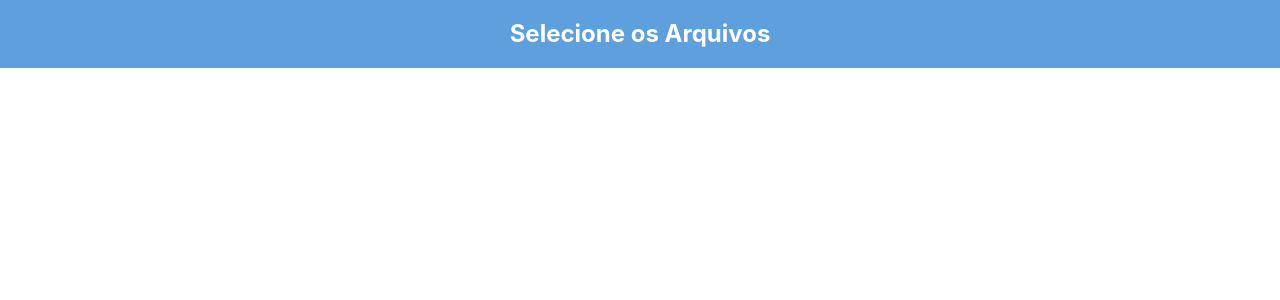
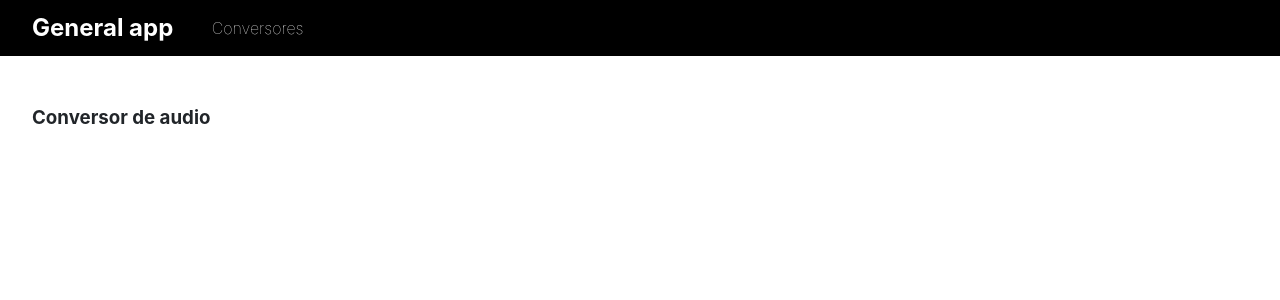
Before and after one commit to Diogoloiola/converter-frontent, a Vue app: page / in a window 1280 px wide. Shown: the top 300 px of the page. Built offline with nearby package versions, Linux system fonts and the light colour scheme.

Commit message:
create AppHeader

```diff
--- a/src/App.vue
+++ b/src/App.vue
@@ -1,7 +1,16 @@
 <template>
-  <AppUploadFiles />
+  <AppHeader />
+
+  <main class="container">
+    <section>
+      <div class="mt-3">
+        <h3>Conversor de audio</h3>
+      </div>
+    </section>
+
+  </main>
 </template>
 
 <script setup lang="ts">
-  import AppUploadFiles from './components/AppUploadFiles.vue';
+import AppHeader from './components/AppHeader.vue';
 </script>
--- /dev/null
+++ b/src/components/AppHeader.vue
@@ -0,0 +1,36 @@
+<template>
+    <header class="bg-black">
+        <div class="container d-flex">
+            <h1 class="site-title">General app</h1>
+            <nav class="nav">
+                <ul class="nav-header">
+                    <li>
+                        <a href="">Conversores</a>
+                    </li>
+                </ul>
+            </nav>
+        </div>
+    </header>
+</template>
+
+<style scoped>
+.site-title {
+    color: #fff;
+    font-size: 1.5rem;
+    font-weight: bold;
+}
+
+.nav-header {
+    margin-left: 1rem;
+}
+
+.nav-header li {
+    padding: 1rem 1.4rem;
+}
+
+.nav-header li a {
+    color: var(--white);
+    text-decoration: none;
+    font-weight: 100;
+}
+</style>
```
